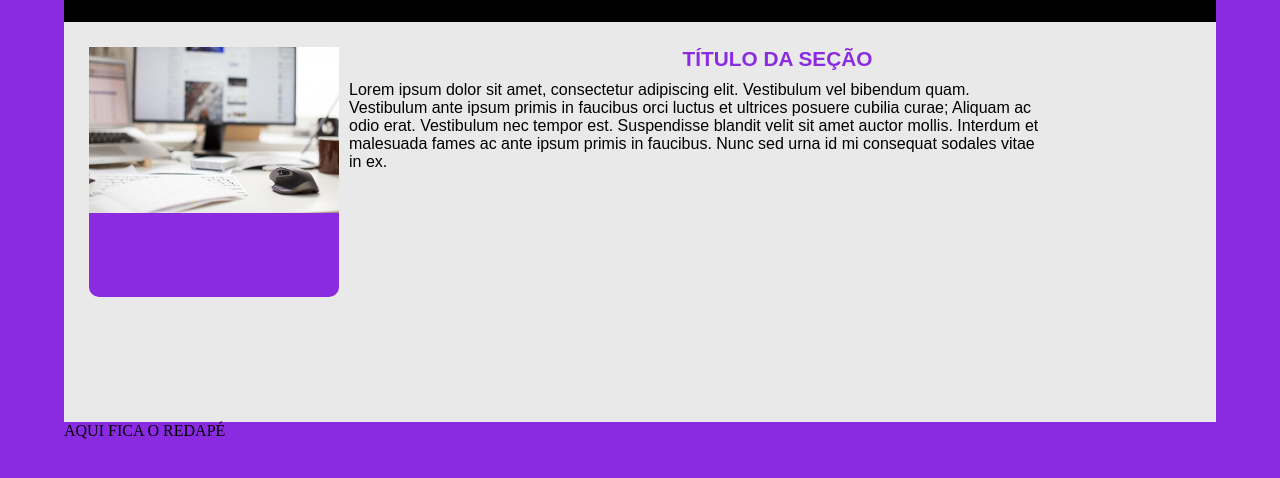
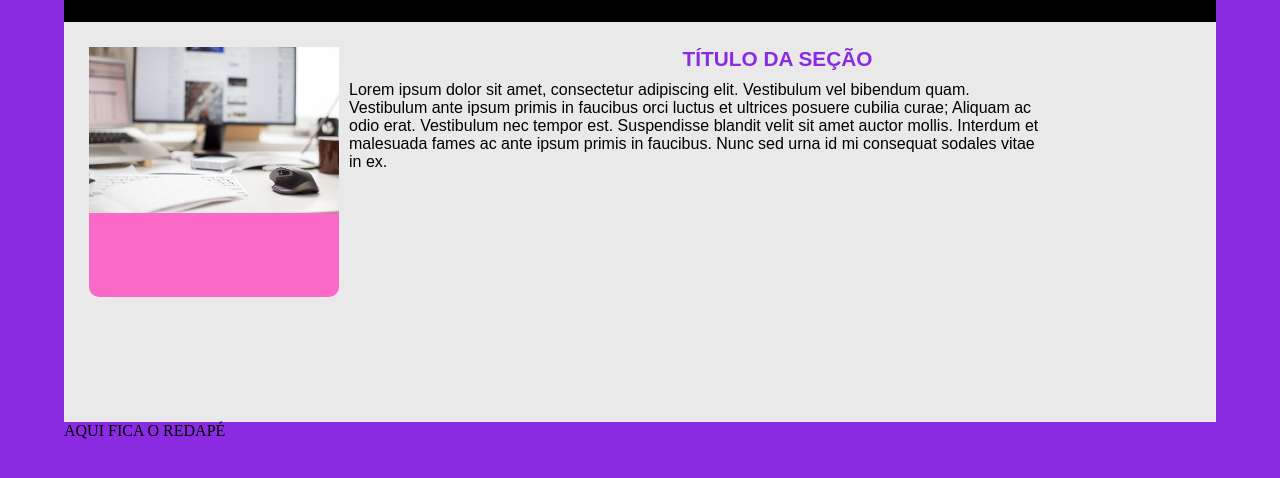
Before and after one commit to gustavoweb10/aula_git, a plain HTML site: page index.html in a window 1280 px wide. In both pictures the pointer is over the element 214 px from the left and 350 px from the top of the page. Shown: the part 178-656 px from the top of the page. Drawn offline with Linux system fonts and the light colour scheme.

Commit message:
cor rosa no img-section

```diff
--- a/css/estilo.css
+++ b/css/estilo.css
@@ -41,7 +41,7 @@ section{
     float: left;
 }
 #img-section:hover{
-    background: #8a2be2;
+    background: #fb69c8;
     border-radius: 10px;
 }
 #img-section img{
```
